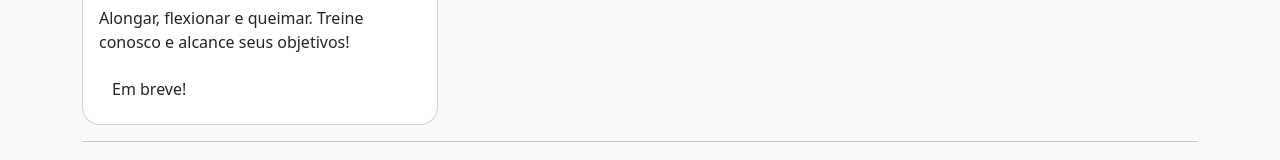
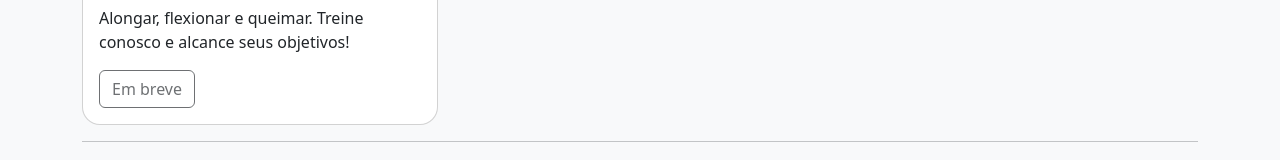
Before and after one commit to Bpo-Innova/app.teams.channel, a plain HTML site: page src/index.html in a window 1280 px wide. Shown: the part 2051-2211 px from the top of the page. Drawn offline with nearby package versions, Linux system fonts and the light colour scheme; files that its build step writes are made by us from their sources; files whose address does not match are found by name.

Commit message:
Ajustado classe do botão do quadro Innovers em movimento

```diff
--- a/src/index.html
+++ b/src/index.html
@@ -262,8 +262,8 @@
                             <p class="card-text">
                                 Alongar, flexionar e queimar. Treine conosco e alcance seus objetivos!
                             </p>
-                            <a target="_blank" href="#" class="btn btn-primary" disabled>
-                                Em breve!
+                            <a target="_blank" href="#" class="btn btn-primary disabled">
+                                Em breve
                             </a>
                         </div>
                     </div>
```
